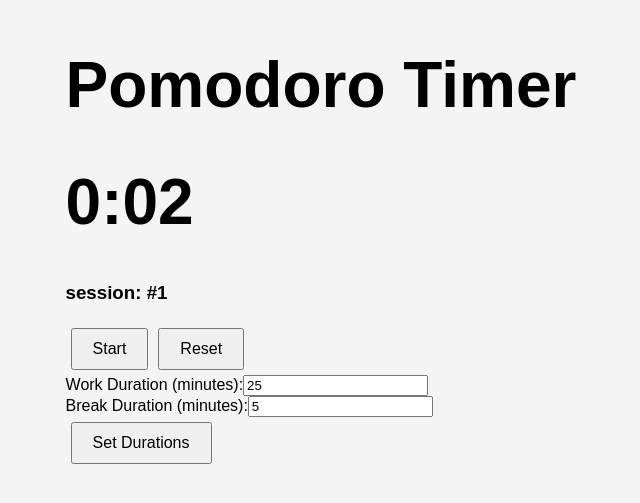
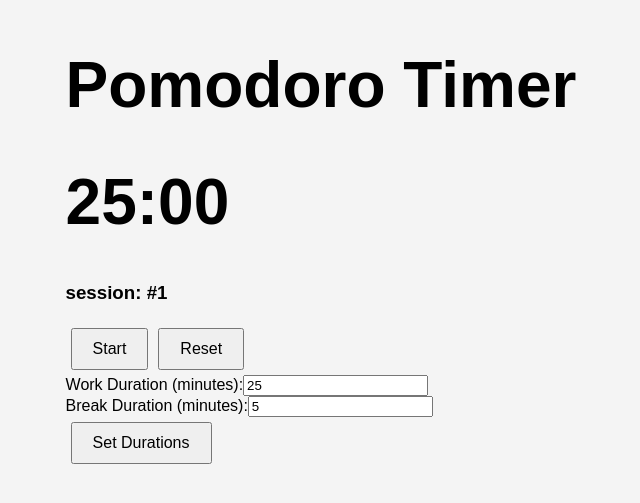
Before and after one commit to DRVV/pomodoro-timer, a Gatsby site: page / in a window 1280 px wide. Shown: the part 163-666 px from the top of the page, without its empty margins (319-959 px from the left). Built offline with nearby package versions, Linux system fonts and the light colour scheme; Gatsby itself is replaced by a stand-in of ours.

Commit message:
fix: reset button initializes states and set duration displayed

```diff
--- a/src/components/CustomDurationPanel.js
+++ b/src/components/CustomDurationPanel.js
@@ -9,6 +9,17 @@ const CustomDurationPanel = ({ setWorkDuration, setBreakDuration }) => {
     setWorkDuration(workInput * 60); // Convert minutes to seconds
     setBreakDuration(breakInput * 60); // Convert minutes to seconds
   };
+  const handleWorkChange = (e) => {
+    setWorkInput(e.target.value);
+    e.preventDefault();
+    setWorkDuration(e.target.value * 60) ;
+    console.log(e.target.value * 60);
+  }
+  const handleBreakChange = (e) => {
+    setBreakInput(e.target.value);
+    e.preventDefault();
+    setBreakDuration(e.target.value * 60);
+  }
 
   return (
     <form onSubmit={handleSubmit}>
@@ -18,7 +29,8 @@ const CustomDurationPanel = ({ setWorkDuration, setBreakDuration }) => {
           <input
             type="number"
             value={workInput}
-            onChange={(e) => setWorkInput(e.target.value)}
+            // onChange={(e) => setWorkInput(e.target.value)}
+            onChange={handleWorkChange}
             min="1"
           />
         </label>
@@ -29,7 +41,8 @@ const CustomDurationPanel = ({ setWorkDuration, setBreakDuration }) => {
           <input
             type="number"
             value={breakInput}
-            onChange={(e) => setBreakInput(e.target.value)}
+            // onChange={(e) => setBreakInput(e.target.value)}
+            onChange={handleBreakChange}
             min="1"
           />
         </label>
--- a/src/components/Timer.js
+++ b/src/components/Timer.js
@@ -2,17 +2,17 @@ import React, { useState, useEffect } from "react";
 import CustomDurationPanel from "./CustomDurationPanel";
 
 const Timer = () => {
-  const [timeLeft, setTimeLeft] = useState(2); // 25 minutes in seconds
+  const [timeLeft, setTimeLeft] = useState(25 * 60);
   const [isActive, setIsActive] = useState(false);
   const [isWorkTime, setIsWorkTime] = useState(true);
   const [workDuration, setWorkDuration] = useState(1500);
   const [breakDuration, setBreakDuration] = useState(300);
   const [sessionCounter, setSessionCounter] = useState(1);
 
-  // const audio = new Audio('../audio/5-13 ゲットファンファーレ(アイテム).mp3');
-  const workAudio = new Audio('/assets/audio/5-13 ゲットファンファーレ(アイテム).mp3');
-  const breakAudio = new Audio('/assets/audio/5-14 ゲットファンファーレ(克服の証 _ 貴重なアイテム).mp3');
-
+  const breakDoneAudio = new Audio('/assets/audio/5-13 ゲットファンファーレ(アイテム).mp3');
+  const workDoneAudio = new Audio('/assets/audio/5-14 ゲットファンファーレ(克服の証 _ 貴重なアイテム).mp3');
+  const setDoneAudio = new Audio('/assets/audio/5-15 ゲットファンファーレ(大切なもの).mp3')
+  const sessionMax = 4;
   useEffect(() => {
     let interval = null;
     if (isActive && timeLeft > 0) {
@@ -22,18 +22,31 @@ const Timer = () => {
     } else if (!isActive && timeLeft !== 0) {
       clearInterval(interval);
     } else if (isActive && timeLeft === 0) {
-        // when the work timer go rang
+        // period over
         clearInterval(interval);
         if (isWorkTime) {
-            workAudio.play();
+          // work time over, break starts
+          if (sessionCounter % 4 === 0) {
+            // set of sessions done.
+            setDoneAudio.play();
+          } else{
+            // normal workdone
+            workDoneAudio.play();
+          }
+
         } else {
-            breakAudio.play();
-            setSessionCounter(sessionCounter + 1);
+          // break time over, new work starts
+          breakDoneAudio.play();
+          setSessionCounter(sessionCounter + 1);
         }
 
         // switch betweeen work and break
         setIsWorkTime(!isWorkTime);
         setTimeLeft(isWorkTime ? breakDuration : workDuration);
+
+        if (sessionCounter >= sessionMax) {
+          setIsActive(false)
+        }
     }
     return () => clearInterval(interval);
   }, [isActive, timeLeft, isWorkTime, workDuration, breakDuration]);
@@ -44,16 +57,21 @@ const Timer = () => {
     return `${minutes}:${remainingSeconds < 10 ? '0' : ''}${remainingSeconds}`;
   };
 
+  const resetButtonPressed = () => {
+    setTimeLeft(workDuration);
+    setSessionCounter(1); // reset counter
+    setIsWorkTime(true); // reset to work time
+    setIsActive(false); // stop timer
+  }
+
   return (
     <div>
-
       <h1>{formatTime(timeLeft)} {isWorkTime ? "" : "[break]"}</h1>
       <h3>session: #{sessionCounter}</h3>
       <button onClick={() => setIsActive(!isActive)}>
         {isActive ? "Pause" : "Start"}
       </button>
-
-      <button onClick={() => setTimeLeft(isWorkTime ? workDuration : breakDuration)}>Reset</button>
+      <button onClick={resetButtonPressed}>Reset</button>
 
       <CustomDurationPanel setWorkDuration={setWorkDuration} setBreakDuration={setBreakDuration} />
     </div>
```
